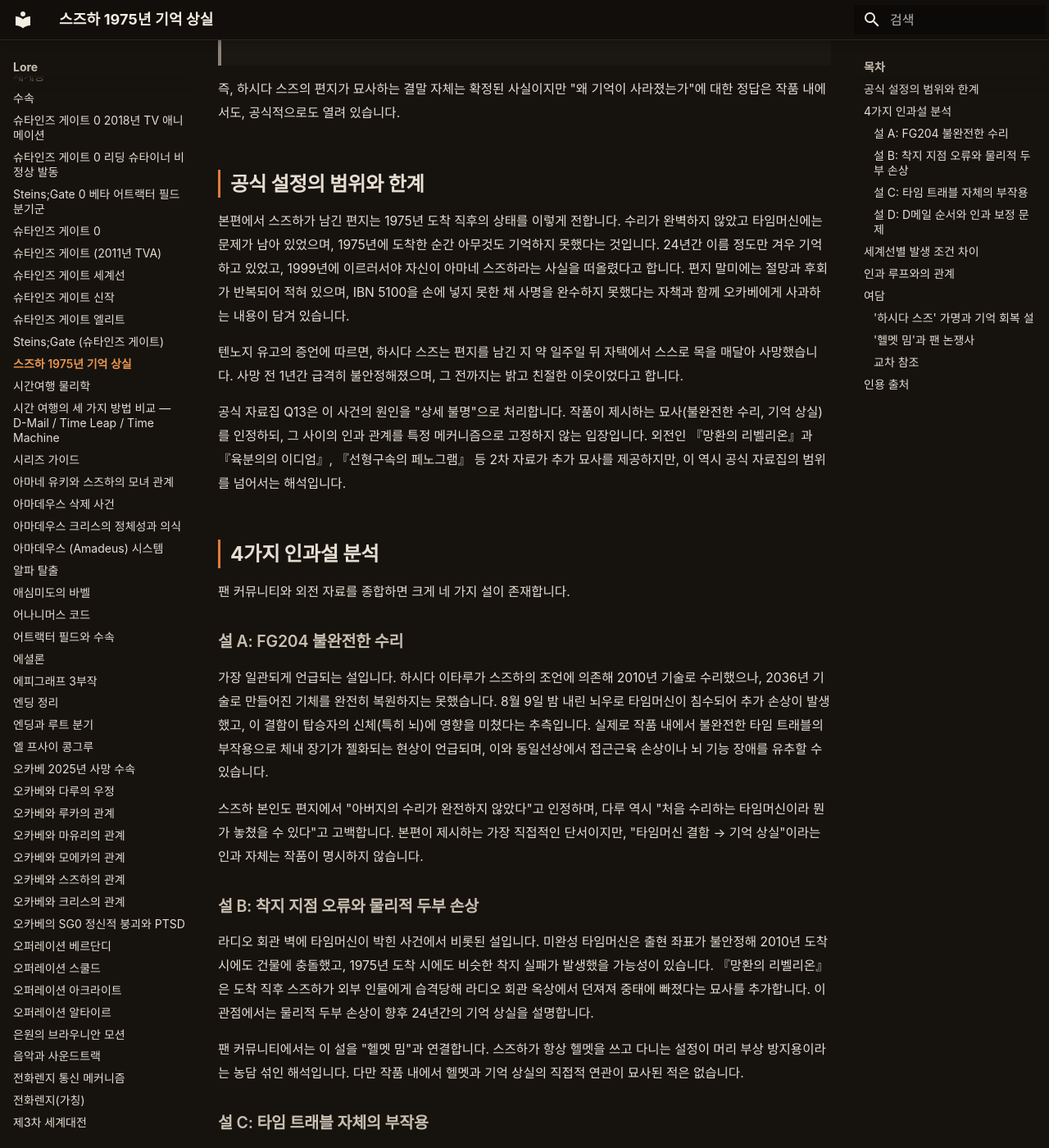
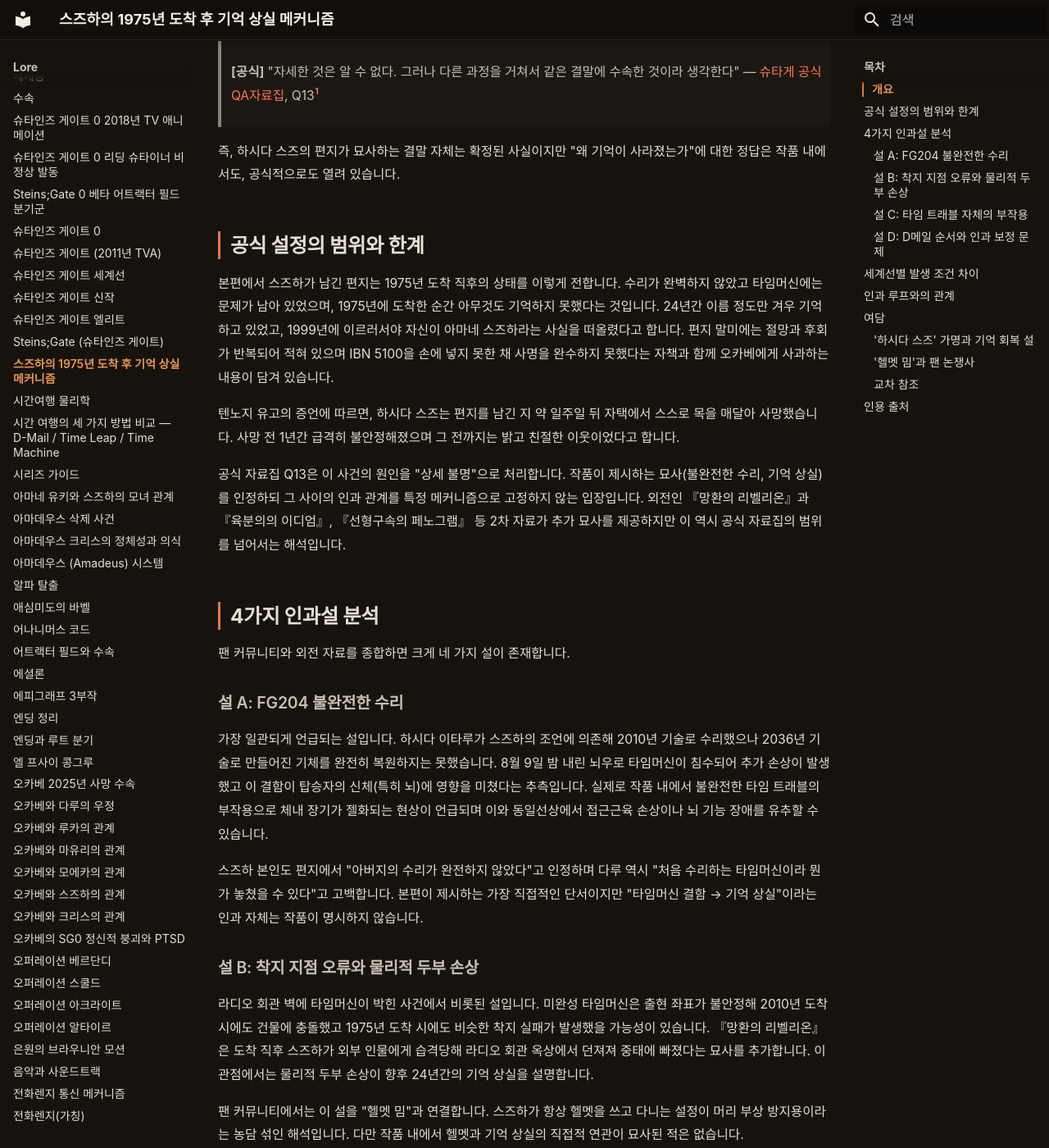
Before and after one commit to sgwiki/sgwiki.github.io, an MkDocs documentation site: the page built from wiki/lore/스즈하-1975년-기억-상실.md, in a window 1280 px wide and 1400 px high, scrolled down 702 px. Shown: the whole window at 82% size. Built offline with MkDocs 1.6.1 and Material for MkDocs 9.7.7, drawn with Linux system fonts in a browser that asks for light colours; some web fonts are replaced; some of the changed text lies outside the part shown.

Commit message:
chore(wiki): 스즈하-1975년-기억-상실 정비 — restructurer frontmatter 보강(title·category·tags)+## 개요 섹션 추가·rewriter no-op(VOCAB·한자·식별자 모두 이미 정합)·humanize 20건(연결어미 뒤 쉼표 C-11 20: -며 5·-고 4·-지만 4·-되 1·-으나 1·-여 1·-면 1·-만큼 3)·사실·스포일러(main_story)·수치(1975년·1975년 8월·2010년·2000년 6월 14일·2036년·8월 9일·8월 13일·8월 16일·1999년·24년·25년·Q13·Q14·4가지·4명)·고유명사(스즈하·오카베·다루·크리스·마유리·존 티토·존 타이타·하시다 스즈·하시다 이타루·텐노지 유고·아키하 유키타카) 불변·quote_protect pass(3/3)·fact_guard pass(0 violations)·sanitizer pass·linker pass(14 ok·broken 0)
Co-Authored-By: Claude Opus 4.6 <noreply@anthropic.com>

```diff
--- a/wiki/lore/스즈하-1975년-기억-상실.md
+++ b/wiki/lore/스즈하-1975년-기억-상실.md
@@ -1,4 +1,13 @@
 ---
+title: "스즈하의 1975년 도착 후 기억 상실 메커니즘"
+category: lore
+tags:
+  - suzuha
+  - hashida-suzu
+  - time-travel
+  - memory-loss
+  - alpha-worldline
+  - spoiler-main_story
 spoiler: main_story
 description: "알파 세계선에서 아마네 스즈하가 2010년을 출발점으로 삼아 1975년으로 타임 트래블한 뒤 자신의 정체와 사명을 완전히 상실한 채 24년간 '하시다 스즈'라는 이름으로 살아간 사건, 그리고 그 인과 메커니즘을 정리한 문서입니다."
 ---
@@ -7,6 +16,8 @@ description: "알파 세계선에서 아마네 스즈하가 2010년을 출발점
     이 문서는 main_story 스포일러를 포함합니다. 챕터 6 스즈하 편 반전, 크리스 편에서 공개되는 1975년 편지 내용, 하시다 스즈 자살 결말, 알파 세계선 스즈하 루프의 인과 구조가 전부 공개됩니다.
 
 # 스즈하의 1975년 도착 후 기억 상실 메커니즘
+
+## 개요
 
 알파 세계선에서 아마네 스즈하가 2010년을 출발점으로 삼아 1975년으로 타임 트래블한 뒤 자신의 정체와 사명을 완전히 상실한 채 24년간 '하시다 스즈'라는 이름으로 살아간 사건, 그리고 그 인과 메커니즘을 정리한 문서입니다. 본편 16화(크리스 편)에서 텐노지 유고가 오카베 린타로에게 전달한 2000년 6월 14일자 편지를 통해 처음 공개되며, 스즈하 엔딩(불가역의 리부트)과 페이리스 루트 진입 조건을 가르는 핵심 분기점이기도 합니다.
 
@@ -20,11 +31,11 @@ description: "알파 세계선에서 아마네 스즈하가 2010년을 출발점
 
 ## 공식 설정의 범위와 한계
 
-본편에서 스즈하가 남긴 편지는 1975년 도착 직후의 상태를 이렇게 전합니다. 수리가 완벽하지 않았고 타임머신에는 문제가 남아 있었으며, 1975년에 도착한 순간 아무것도 기억하지 못했다는 것입니다. 24년간 이름 정도만 겨우 기억하고 있었고, 1999년에 이르러서야 자신이 아마네 스즈하라는 사실을 떠올렸다고 합니다. 편지 말미에는 절망과 후회가 반복되어 적혀 있으며, IBN 5100을 손에 넣지 못한 채 사명을 완수하지 못했다는 자책과 함께 오카베에게 사과하는 내용이 담겨 있습니다.
+본편에서 스즈하가 남긴 편지는 1975년 도착 직후의 상태를 이렇게 전합니다. 수리가 완벽하지 않았고 타임머신에는 문제가 남아 있었으며, 1975년에 도착한 순간 아무것도 기억하지 못했다는 것입니다. 24년간 이름 정도만 겨우 기억하고 있었고, 1999년에 이르러서야 자신이 아마네 스즈하라는 사실을 떠올렸다고 합니다. 편지 말미에는 절망과 후회가 반복되어 적혀 있으며 IBN 5100을 손에 넣지 못한 채 사명을 완수하지 못했다는 자책과 함께 오카베에게 사과하는 내용이 담겨 있습니다.
 
-텐노지 유고의 증언에 따르면, 하시다 스즈는 편지를 남긴 지 약 일주일 뒤 자택에서 스스로 목을 매달아 사망했습니다. 사망 전 1년간 급격히 불안정해졌으며, 그 전까지는 밝고 친절한 이웃이었다고 합니다.
+텐노지 유고의 증언에 따르면, 하시다 스즈는 편지를 남긴 지 약 일주일 뒤 자택에서 스스로 목을 매달아 사망했습니다. 사망 전 1년간 급격히 불안정해졌으며 그 전까지는 밝고 친절한 이웃이었다고 합니다.
 
-공식 자료집 Q13은 이 사건의 원인을 "상세 불명"으로 처리합니다. 작품이 제시하는 묘사(불완전한 수리, 기억 상실)를 인정하되, 그 사이의 인과 관계를 특정 메커니즘으로 고정하지 않는 입장입니다. 외전인 『망환의 리벨리온』과 『육분의의 이디엄』, 『선형구속의 페노그램』 등 2차 자료가 추가 묘사를 제공하지만, 이 역시 공식 자료집의 범위를 넘어서는 해석입니다.
+공식 자료집 Q13은 이 사건의 원인을 "상세 불명"으로 처리합니다. 작품이 제시하는 묘사(불완전한 수리, 기억 상실)를 인정하되 그 사이의 인과 관계를 특정 메커니즘으로 고정하지 않는 입장입니다. 외전인 『망환의 리벨리온』과 『육분의의 이디엄』, 『선형구속의 페노그램』 등 2차 자료가 추가 묘사를 제공하지만 이 역시 공식 자료집의 범위를 넘어서는 해석입니다.
 
 ## 4가지 인과설 분석
 
@@ -32,33 +43,33 @@ description: "알파 세계선에서 아마네 스즈하가 2010년을 출발점
 
 ### 설 A: FG204 불완전한 수리
 
-가장 일관되게 언급되는 설입니다. 하시다 이타루가 스즈하의 조언에 의존해 2010년 기술로 수리했으나, 2036년 기술로 만들어진 기체를 완전히 복원하지는 못했습니다. 8월 9일 밤 내린 뇌우로 타임머신이 침수되어 추가 손상이 발생했고, 이 결함이 탑승자의 신체(특히 뇌)에 영향을 미쳤다는 추측입니다. 실제로 작품 내에서 불완전한 타임 트래블의 부작용으로 체내 장기가 젤화되는 현상이 언급되며, 이와 동일선상에서 접근근육 손상이나 뇌 기능 장애를 유추할 수 있습니다.
+가장 일관되게 언급되는 설입니다. 하시다 이타루가 스즈하의 조언에 의존해 2010년 기술로 수리했으나 2036년 기술로 만들어진 기체를 완전히 복원하지는 못했습니다. 8월 9일 밤 내린 뇌우로 타임머신이 침수되어 추가 손상이 발생했고 이 결함이 탑승자의 신체(특히 뇌)에 영향을 미쳤다는 추측입니다. 실제로 작품 내에서 불완전한 타임 트래블의 부작용으로 체내 장기가 젤화되는 현상이 언급되며 이와 동일선상에서 접근근육 손상이나 뇌 기능 장애를 유추할 수 있습니다.
 
-스즈하 본인도 편지에서 "아버지의 수리가 완전하지 않았다"고 인정하며, 다루 역시 "처음 수리하는 타임머신이라 뭔가 놓쳤을 수 있다"고 고백합니다. 본편이 제시하는 가장 직접적인 단서이지만, "타임머신 결함 → 기억 상실"이라는 인과 자체는 작품이 명시하지 않습니다.
+스즈하 본인도 편지에서 "아버지의 수리가 완전하지 않았다"고 인정하며 다루 역시 "처음 수리하는 타임머신이라 뭔가 놓쳤을 수 있다"고 고백합니다. 본편이 제시하는 가장 직접적인 단서이지만 "타임머신 결함 → 기억 상실"이라는 인과 자체는 작품이 명시하지 않습니다.
 
 ### 설 B: 착지 지점 오류와 물리적 두부 손상
 
-라디오 회관 벽에 타임머신이 박힌 사건에서 비롯된 설입니다. 미완성 타임머신은 출현 좌표가 불안정해 2010년 도착 시에도 건물에 충돌했고, 1975년 도착 시에도 비슷한 착지 실패가 발생했을 가능성이 있습니다. 『망환의 리벨리온』은 도착 직후 스즈하가 외부 인물에게 습격당해 라디오 회관 옥상에서 던져져 중태에 빠졌다는 묘사를 추가합니다. 이 관점에서는 물리적 두부 손상이 향후 24년간의 기억 상실을 설명합니다.
+라디오 회관 벽에 타임머신이 박힌 사건에서 비롯된 설입니다. 미완성 타임머신은 출현 좌표가 불안정해 2010년 도착 시에도 건물에 충돌했고 1975년 도착 시에도 비슷한 착지 실패가 발생했을 가능성이 있습니다. 『망환의 리벨리온』은 도착 직후 스즈하가 외부 인물에게 습격당해 라디오 회관 옥상에서 던져져 중태에 빠졌다는 묘사를 추가합니다. 이 관점에서는 물리적 두부 손상이 향후 24년간의 기억 상실을 설명합니다.
 
 팬 커뮤니티에서는 이 설을 "헬멧 밈"과 연결합니다. 스즈하가 항상 헬멧을 쓰고 다니는 설정이 머리 부상 방지용이라는 농담 섞인 해석입니다. 다만 작품 내에서 헬멧과 기억 상실의 직접적 연관이 묘사된 적은 없습니다.
 
 ### 설 C: 타임 트래블 자체의 부작용
 
-불완전한 수리 여부와 무관하게, 타임 트래블이나 타임리프 자체에 기억·신체에 누적 손상을 입히는 부작용이 있다는 설입니다. 작품이 제시하는 젤화 현상이 그 근거로 자주 인용됩니다. 세른의 타임머신 실험체가 된 인간이 장기 젤화 현상을 일으킨다는 설정과, 스즈하의 타임머신 역시 세른 모델이 아닌 불안정한 기체라는 점이 맞물려, 타임 트래블의 구조적 위험성으로 기억 상실을 설명하려는 접근입니다.
+불완전한 수리 여부와 무관하게, 타임 트래블이나 타임리프 자체에 기억·신체에 누적 손상을 입히는 부작용이 있다는 설입니다. 작품이 제시하는 젤화 현상이 그 근거로 자주 인용됩니다. 세른의 타임머신 실험체가 된 인간이 장기 젤화 현상을 일으킨다는 설정과, 스즈하의 타임머신 역시 세른 모델이 아닌 불안정한 기체라는 점이 맞물려 타임 트래블의 구조적 위험성으로 기억 상실을 설명하려는 접근입니다.
 
-이 설의 강점은 수리 완료 여부와 무관하게 성립할 수 있다는 점이지만, 약점은 베타 세계선의 완성된 타임머신 탑승 시 기억 상실 묘사가 없다는 점입니다.
+이 설의 강점은 수리 완료 여부와 무관하게 성립할 수 있다는 점이지만 약점은 베타 세계선의 완성된 타임머신 탑승 시 기억 상실 묘사가 없다는 점입니다.
 
 ### 설 D: D메일 순서와 인과 보정 문제
 
-오카베가 보낸 D메일(스즈하 미행 중지)로 인해 타임머신이 뇌우에 침수되는 경로가 확정되었고, 그 결과 IBN 5100을 확보할 수 없는 상황이 되자 세계선의 인과 보정이 "스즈하의 임무 실패"를 확정 지으려 했다는 설입니다. 이 관점에서 기억 상실은 임무 실패를 보장하기 위한 인과 보정의 부산물입니다.
+오카베가 보낸 D메일(스즈하 미행 중지)로 인해 타임머신이 뇌우에 침수되는 경로가 확정되었고 그 결과 IBN 5100을 확보할 수 없는 상황이 되자 세계선의 인과 보정이 "스즈하의 임무 실패"를 확정 지으려 했다는 설입니다. 이 관점에서 기억 상실은 임무 실패를 보장하기 위한 인과 보정의 부산물입니다.
 
-이 설의 문제는 인과 보정 메커니즘 자체가 작품 내에서 명시적으로 정의되지 않았다는 점입니다. 다만, D메일 취소로 세계선이 바뀌자 스즈하가 1975년 도착에 성공하고 IBN 5100을 확보하는 전개가 이어지는 만큼, D메일 순서가 결과를 좌우한다는 점 자체는 작품이 보여줍니다.
+이 설의 문제는 인과 보정 메커니즘 자체가 작품 내에서 명시적으로 정의되지 않았다는 점입니다. 다만 D메일 취소로 세계선이 바뀌자 스즈하가 1975년 도착에 성공하고 IBN 5100을 확보하는 전개가 이어지는 만큼 D메일 순서가 결과를 좌우한다는 점 자체는 작품이 보여줍니다.
 
 > **[팬 분석]** "2010년에서 1975년으로의 여정이 현재 세계선 내의 루프인 경우에만 발생할 수 있다. 그렇지 않으면, 오카베가 며칠 전으로 D-메일을 보내는 것은 1975년 스즈하의 도착 결과에 영향을 미치지 않을 것" — [The Mechanics of Steins;Gate v1.0.3](../근거자료/비공식/mechanics-of-steins-gate/ch2.md), §2.4.2[^2]
 
 ## 세계선별 발생 조건 차이
 
-기억 상실은 알파 세계선에서만 발생합니다. 알파 세계선의 스즈하는 다루가 단독으로 완성한 미완성 타임머신(FG204)을 타고 왔으며, 과거로만 이동 가능한 결함품입니다. 8월 13일 출발 시 뇌우로 인한 추가 손상이 겹쳤고, 그 결과 1975년 도착과 동시에 기억을 상실했습니다. 오카베가 D메일을 취소해 스즈하를 8월 9일에 출발시키는 세계선에서는 뇌우 피해를 피하고 IBN 5100을 무사히 확보합니다.
+기억 상실은 알파 세계선에서만 발생합니다. 알파 세계선의 스즈하는 다루가 단독으로 완성한 미완성 타임머신(FG204)을 타고 왔으며, 과거로만 이동 가능한 결함품입니다. 8월 13일 출발 시 뇌우로 인한 추가 손상이 겹쳤고 그 결과 1975년 도착과 동시에 기억을 상실했습니다. 오카베가 D메일을 취소해 스즈하를 8월 9일에 출발시키는 세계선에서는 뇌우 피해를 피하고 IBN 5100을 무사히 확보합니다.
 
 반면 베타 세계선의 스즈하는 완성된 타임머신을 타고 옵니다. 이쪽은 미래로의 귀환이 가능하며, 기억 상실 묘사가 작품 내에 등장하지 않습니다. 베타 스즈하는 1975년에서 IBN 5100을 확보한 뒤 2000년에 잠시 머물며 존 타이타로서 활동하고, 2010년으로 이동해 오카베와 합류하는 경로를 밟습니다.
 
@@ -71,12 +82,12 @@ description: "알파 세계선에서 아마네 스즈하가 2010년을 출발점
 이 사건은 슈타인즈 게이트 세계관의 자기일관성 루프를 가장 극명하게 보여주는 사례 중 하나입니다.
 
 - 스즈하가 2010년에서 1975년으로 도약하는 행위 자체는 세계선에 이미 포함된 사건입니다. 따라서 다이버전스 미터 수치가 변하지 않고 리딩 슈타이너도 발동하지 않습니다.
-- 그러나 오카베가 D메일로 출발 시점을 8월 9일에서 8월 13일로 바꾸면, 뇌우 피해가 개입하고 1975년 도착 결과가 뒤집힙니다.
+- 그러나 오카베가 D메일로 출발 시점을 8월 9일에서 8월 13일로 바꾸면 뇌우 피해가 개입하고 1975년 도착 결과가 뒤집힙니다.
 - 다시 D메일을 취소하면 출발일이 8월 9일로 되돌아오고, IBN 5100 획득이 성공하는 세계선으로 재구성됩니다.
 
-이 구조는 오카베의 D메일이 스즈하 본인의 시간 여행이 아닌 "임무 성공 여부"만을 변경한다는 특성을 잘 보여줍니다. 스즈하의 2010→1975 여정은 루프이므로 그 자체로는 결과를 바꾸지 못하지만, 오카베의 개입은 루프 내부의 한 변수(출발일)를 흔들어 결말을 교체합니다.
+이 구조는 오카베의 D메일이 스즈하 본인의 시간 여행이 아닌 "임무 성공 여부"만을 변경한다는 특성을 잘 보여줍니다. 스즈하의 2010→1975 여정은 루프이므로 그 자체로는 결과를 바꾸지 못하지만 오카베의 개입은 루프 내부의 한 변수(출발일)를 흔들어 결말을 교체합니다.
 
-공식 자료집 Q14에 따르면, IBN 5100은 스즈하 사후 페이리스의 아버지 아키하 유키타카를 거쳐 야나바야시 신사에 봉납되는 보관 경로를 거치며, 이 경로 자체가 루프의 일부로 확립되어 있습니다.
+공식 자료집 Q14에 따르면, IBN 5100은 스즈하 사후 페이리스의 아버지 아키하 유키타카를 거쳐 야나바야시 신사에 봉납되는 보관 경로를 거치며 이 경로 자체가 루프의 일부로 확립되어 있습니다.
 
 ## 여담
 
@@ -88,9 +99,9 @@ D메일을 취소한 세계선에서 스즈하는 아버지와 재회하지 못
 
 ### '헬멧 밈'과 팬 논쟁사
 
-스즈하가 자전거를 탈 때 항상 헬멧을 착용하는 설정에서 유래한 밈입니다. 머리 부상으로 인한 기억 상실을 방지하려는 무의식적 행동이라는 농담이지만, 작품 내 근거는 없습니다. 다만 라디오 회관 불시착과 『망환의 리벨리온』의 옥상 투하 묘사가 물리적 두부 손상설(설 B)에 힘을 실어주는 만큼, 밈과 진지한 인과설 사이의 경계가 모호해지는 지점이기도 합니다.
+스즈하가 자전거를 탈 때 항상 헬멧을 착용하는 설정에서 유래한 밈입니다. 머리 부상으로 인한 기억 상실을 방지하려는 무의식적 행동이라는 농담이지만 작품 내 근거는 없습니다. 다만 라디오 회관 불시착과 『망환의 리벨리온』의 옥상 투하 묘사가 물리적 두부 손상설(설 B)에 힘을 실어주는 만큼 밈과 진지한 인과설 사이의 경계가 모호해지는 지점이기도 합니다.
 
-팬 커뮤니티에서는 "타임머신 고장과 기억 상실의 인과 관계가 없어 보인다"는 의문이 꾸준히 제기되어 왔습니다. 이에 대해 "불완전한 수리로 인한 젤화 현상의 일종"이라는 반론, "인과 보정이 임무 실패를 강제했다"는 반론 등이 대립합니다. 공식 자료집이 인과 메커니즘을 고정하지 않는 만큼, 이 논쟁은 정답 없는 해석의 영역으로 남습니다.
+팬 커뮤니티에서는 "타임머신 고장과 기억 상실의 인과 관계가 없어 보인다"는 의문이 꾸준히 제기되어 왔습니다. 이에 대해 "불완전한 수리로 인한 젤화 현상의 일종"이라는 반론, "인과 보정이 임무 실패를 강제했다"는 반론 등이 대립합니다. 공식 자료집이 인과 메커니즘을 고정하지 않는 만큼 이 논쟁은 정답 없는 해석의 영역으로 남습니다.
 
 ### 교차 참조
 
```
